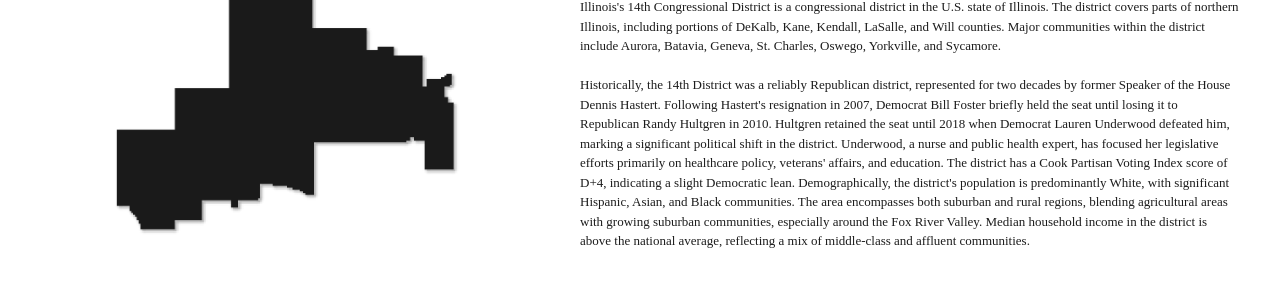
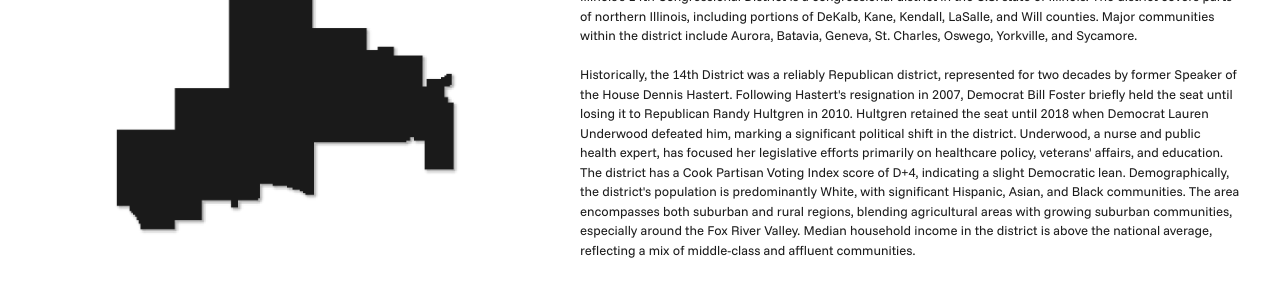
Before and after one commit to pixelprimaries/web, a plain HTML site: page district-14light.html in a window 1280 px wide. Shown: the part 228-530 px from the top of the page. Drawn offline with Linux system fonts and the light colour scheme.

Commit message:
Update district-14light.html

```diff
--- a/district-14light.html
+++ b/district-14light.html
@@ -13,7 +13,7 @@
         }
 
         @font-face {
-            font-family: 'FunnelSans';
+            font-family: 'Funnel Sans';
             src: url('FunnelSans-VariableFont_wght.ttf') format('truetype');
         }
 
```
